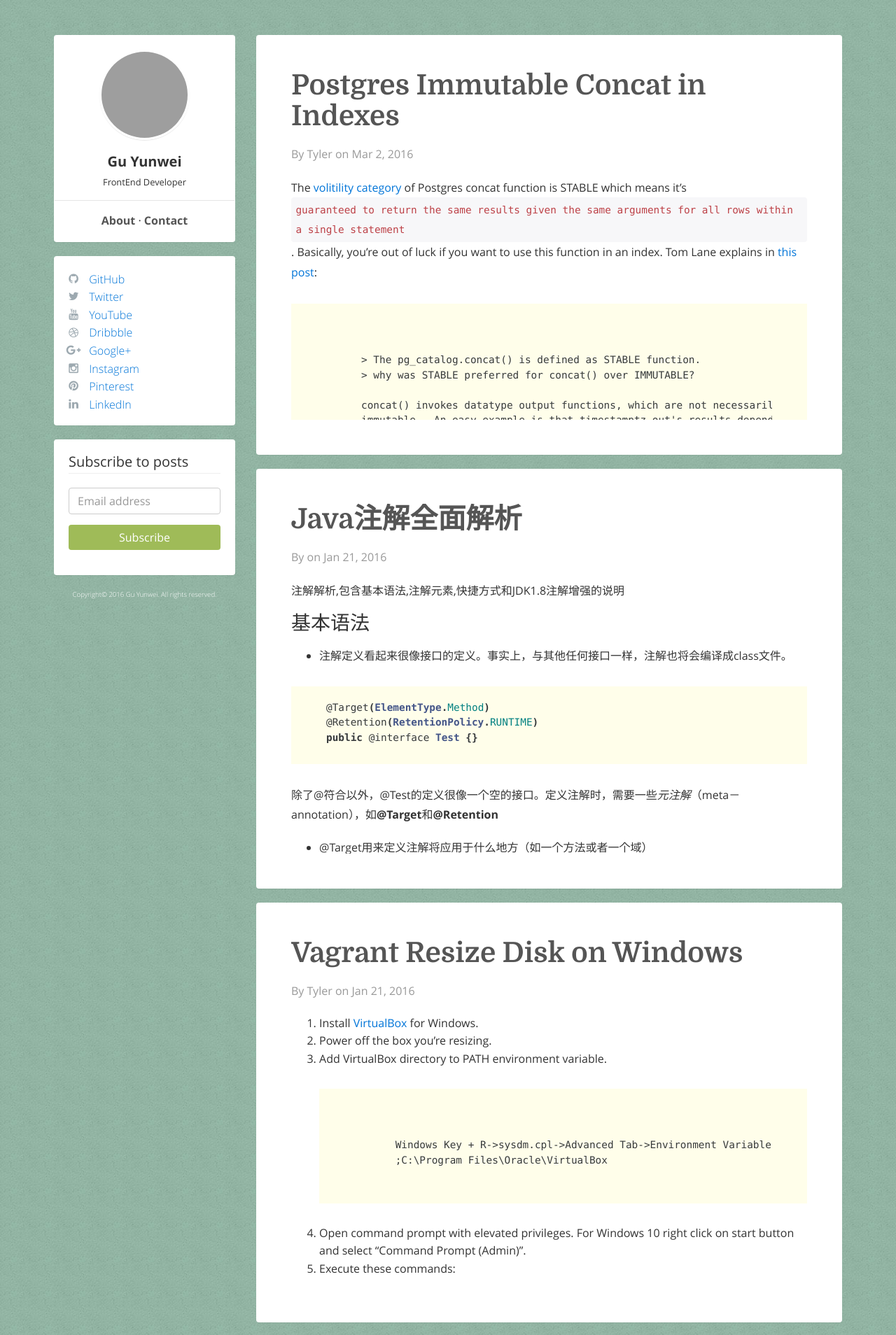
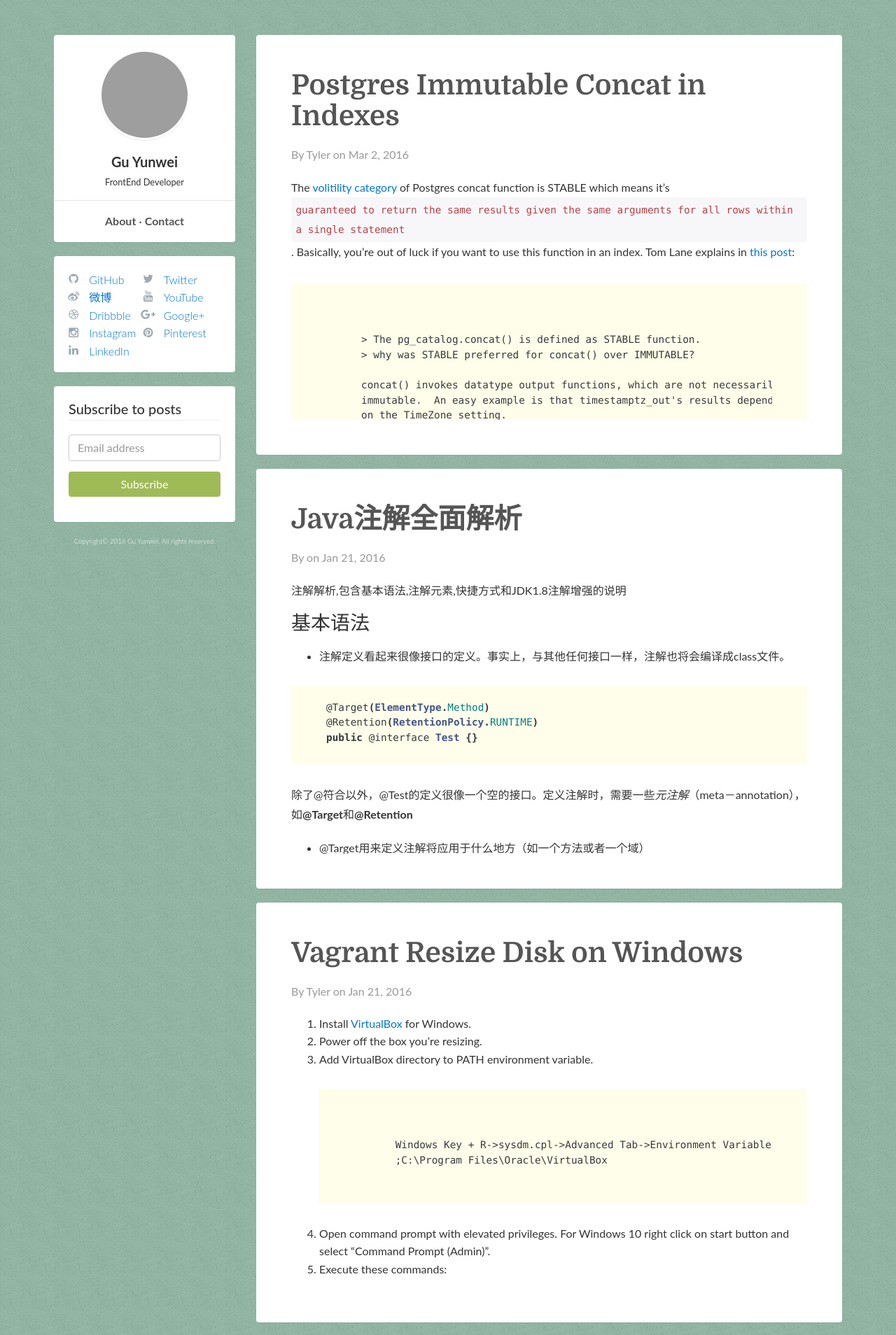
Before and after one commit to GuYunWei/guyunwei.github.io, a Jekyll site: the page built from index.html, in a window 1280 px wide. Shown: the top 1908 px of the page at 70% size. Built offline with Jekyll 4.4.1, drawn with Linux system fonts in a browser that asks for light colours; the list of posts is cut into pages by our own code; comment, search, counter and statistics services are not loaded; grey boxes are pictures that could not be loaded.

Commit message:
modify files

```diff
--- a/_config.yml
+++ b/_config.yml
@@ -40,7 +40,8 @@ copyright_notice: on
 
 # Social settings
 github_username:  guyunwei
-twitter_username: guyunwei
+weibo_username:  guyunwei
+twitter_username: guyunwei1
 youtube_username: guyunwei
 dribbble_username: guyunwei
 googleplus_username: guyunwei
--- a/_includes/sidebar.html
+++ b/_includes/sidebar.html
@@ -30,12 +30,12 @@
               <li><i class="fa-li fa fa-github"></i><a href="https://www.github.com/{{ site.github_username }}">GitHub</a></li>
               {% endif %}
 
-              {% if site.facebook_username %}
-              <li><i class="fa-li fa fa-facebook"></i><a href="https://www.facebook.com/{{ site.facebook_username }}">Facebook</a></li>
+              {% if site.twitter_username %}
+              <li><i class="fa-li fa fa-twitter"></i><a href="https://www.twitter.com/{{ site.twitter_username }}">Twitter</a></li>
               {% endif %}
 
-              {% if site.twitter_username %}
-              <li><i class="fa-li fa fa-twitter"></i><a href="https://www.twitter.com/{{ site.twitter_username }}">Twitter</a></li>
+              {% if site.weibo_username %}
+              <li><i class="fa-li fa fa-weibo"></i><a href="https://www.weibo.com/{{ site.weibo_username }}">微博</a></li>
               {% endif %}
 
               {% if site.youtube_username %}
--- a/_sass/_general.scss
+++ b/_sass/_general.scss
@@ -1,6 +1,7 @@
 body {
   background: #92b3a2 url(../images/bg.jpg) repeat 0 0;
-  font-family:'Open Sans','Helvetica Neue',Helvetica,Arial,sans-serif;
+  /*font-family:'Open Sans','Helvetica Neue',Helvetica,Arial,sans-serif;*/
+  font-family: Lato, "PingFang SC", "Microsoft YaHei", 'Open Sans', 'Helvetica Neue', Helvetica, Arial, sans-serif;
   font-weight:400;
   line-height:1.6;
   -webkit-font-smoothing: antialiased;
--- a/_sass/_sidebar.scss
+++ b/_sass/_sidebar.scss
@@ -41,6 +41,8 @@
 }
 #social li {
   padding-left:5px;
+  display: inline-block;
+  width: 48%;
 }
 #social ul {
   padding-left:10px;
```
